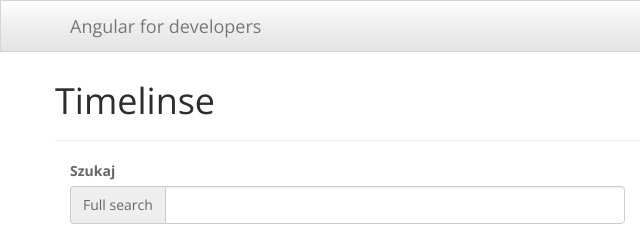
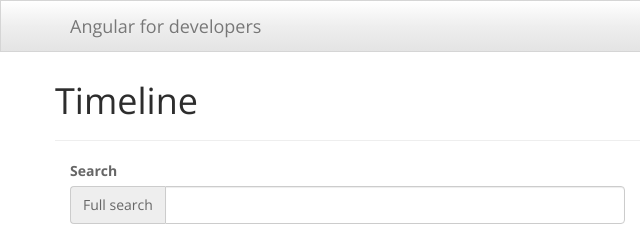
Before and after one commit to zdzisiekcom/timmee, a website: page app/index.html at #/home in a window 1280 px wide. Shown: the top 236 px of the page, 0-640 px from the left. Drawn offline with nearby package versions, Linux system fonts and the light colour scheme; some packages are replaced by stand-ins of ours.

Commit message:
misspell

```diff
--- a/app/partials/home.html
+++ b/app/partials/home.html
@@ -1,13 +1,13 @@
 <div class="row">
     <div class="col-lg-12">
         <div class="page-header">
-            <h1 id="tables">Timelinse</h1>
+            <h1 id="tables">Timeline</h1>
         </div>
 
 
         <div class="col-lg-6">
             <div class="form-group">
-                <label class="control-label">Szukaj</label>
+                <label class="control-label">Search</label>
                 <div class="input-group">
                     <span class="input-group-addon">Full search</span>
                     <input type="text" class="form-control" ng-model="query">
```
